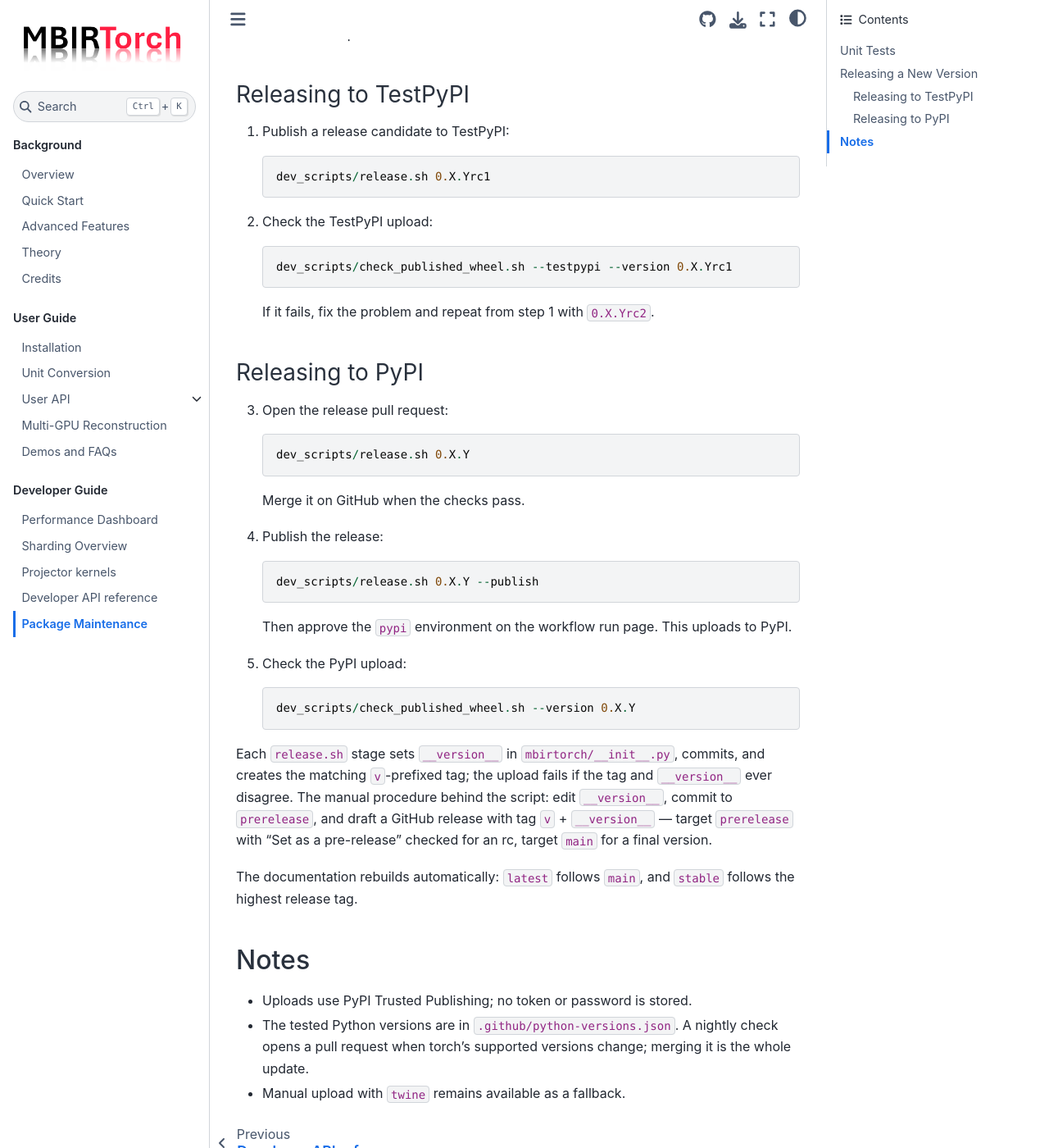
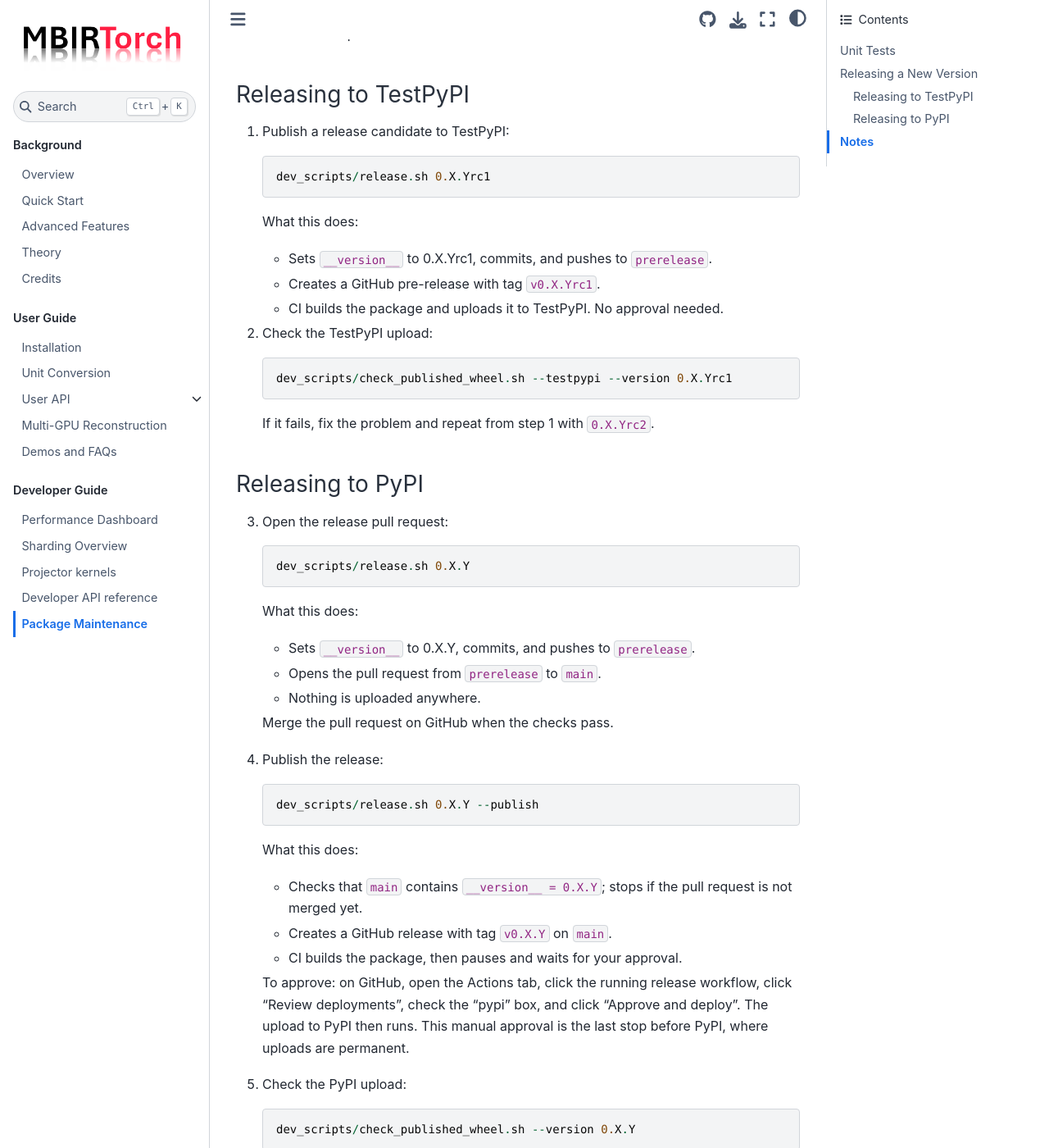
Before and after one commit to cabouman/mbirtorch, a Sphinx documentation site: the page built from docs/source/dev_maintenance.rst, in a window 1280 px wide and 1400 px high, scrolled down 632 px. Shown: the whole window at 82% size. Built offline with Sphinx 7.4.7 and the Sphinx Book theme 1.1.4, drawn with Linux system fonts in a browser that asks for light colours.

Commit message:
Explain what each release step does in dev_maintenance

```diff
--- a/docs/source/dev_maintenance.rst
+++ b/docs/source/dev_maintenance.rst
@@ -31,6 +31,12 @@ Releasing to TestPyPI
 
        dev_scripts/release.sh 0.X.Yrc1
 
+   What this does:
+
+   * Sets ``__version__`` to 0.X.Yrc1, commits, and pushes to ``prerelease``.
+   * Creates a GitHub pre-release with tag ``v0.X.Yrc1``.
+   * CI builds the package and uploads it to TestPyPI.  No approval needed.
+
 2. Check the TestPyPI upload::
 
        dev_scripts/check_published_wheel.sh --testpypi --version 0.X.Yrc1
@@ -44,14 +50,29 @@ Releasing to PyPI
 
        dev_scripts/release.sh 0.X.Y
 
-   Merge it on GitHub when the checks pass.
+   What this does:
+
+   * Sets ``__version__`` to 0.X.Y, commits, and pushes to ``prerelease``.
+   * Opens the pull request from ``prerelease`` to ``main``.
+   * Nothing is uploaded anywhere.
+
+   Merge the pull request on GitHub when the checks pass.
 
 4. Publish the release::
 
        dev_scripts/release.sh 0.X.Y --publish
 
-   Then approve the ``pypi`` environment on the workflow run page.  This
-   uploads to PyPI.
+   What this does:
+
+   * Checks that ``main`` contains ``__version__ = 0.X.Y``; stops if the
+     pull request is not merged yet.
+   * Creates a GitHub release with tag ``v0.X.Y`` on ``main``.
+   * CI builds the package, then pauses and waits for your approval.
+
+   To approve: on GitHub, open the Actions tab, click the running release
+   workflow, click "Review deployments", check the "pypi" box, and click
+   "Approve and deploy".  The upload to PyPI then runs.  This manual
+   approval is the last stop before PyPI, where uploads are permanent.
 
 5. Check the PyPI upload::
 
```
